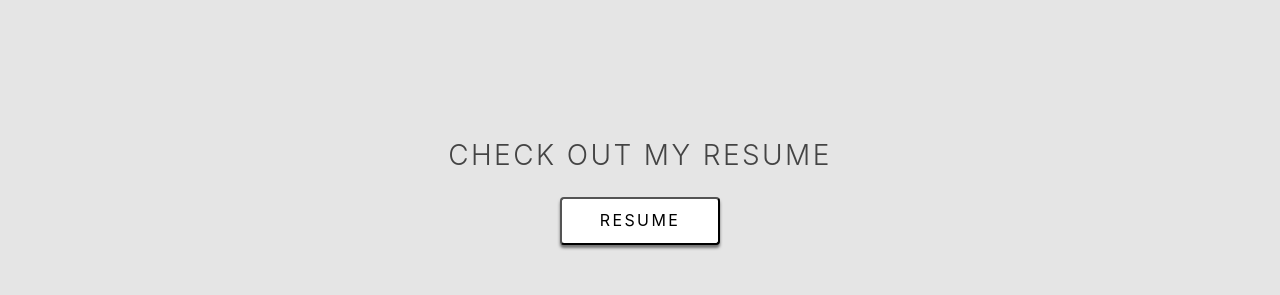
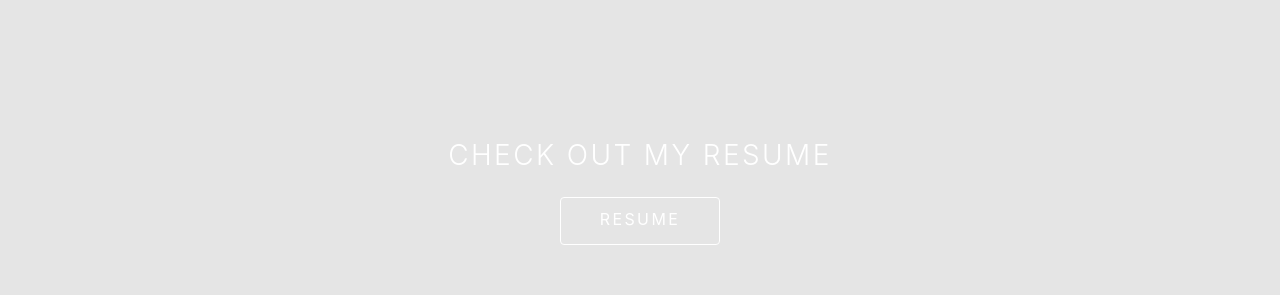
Before and after one commit to BryantVaughn/website, a Next.js app: page / in a window 1280 px wide. Shown: the part 800-1095 px from the top of the page. Built offline with nearby package versions, Linux system fonts and the light colour scheme.

Commit message:
styling and blur for background resume image

```diff
--- a/components/Resume.module.css
+++ b/components/Resume.module.css
@@ -12,7 +12,7 @@
   text-transform: uppercase;
   letter-spacing: 0.15rem;
   font-weight: 300;
-  color: rgba(0,0,0,0.7);
+  color: #fff;
 }
 
 .button {
@@ -20,20 +20,21 @@
   padding-top: 0.6rem;
   width: 10rem;
   height: 3rem;
+  border: 1px solid #fff;
   border-radius: 4px;
-  background-color: #fff;
-  box-shadow: 0 3px 3px rgba(0,0,0,0.5);
+  background-color: transparent;
   outline: none;
   transition: 0.2s ease-in;
 }
 .button:hover {
-  background-color: rgba(255,255,255,0.8);
+  background-color: #d3d3d3;
+  border: none;
 }
 
 .button a {
   display: inline-block;
   text-decoration: none;
-  color: #000;
+  color: #fff;
   text-transform: uppercase;
   letter-spacing: 0.15rem;
   width: 100%;
--- a/pages/index.js
+++ b/pages/index.js
@@ -5,7 +5,7 @@ import Resume from '../components/Resume';
 import ProjectList from '../components/ProjectList';
 import Contact from '../components/Contact';
 import denverImg from '../public/img/denver.jpg';
-import resumeImg from '../public/img/resumeImg.png';
+import resumeImg from '../public/img/resumeImg.jpg';
 
 export default function Home() {
 
```
Also changed, not shown: public/img/resumeImg.jpg, 1 other file (tests, documents, lock files or other folders).
